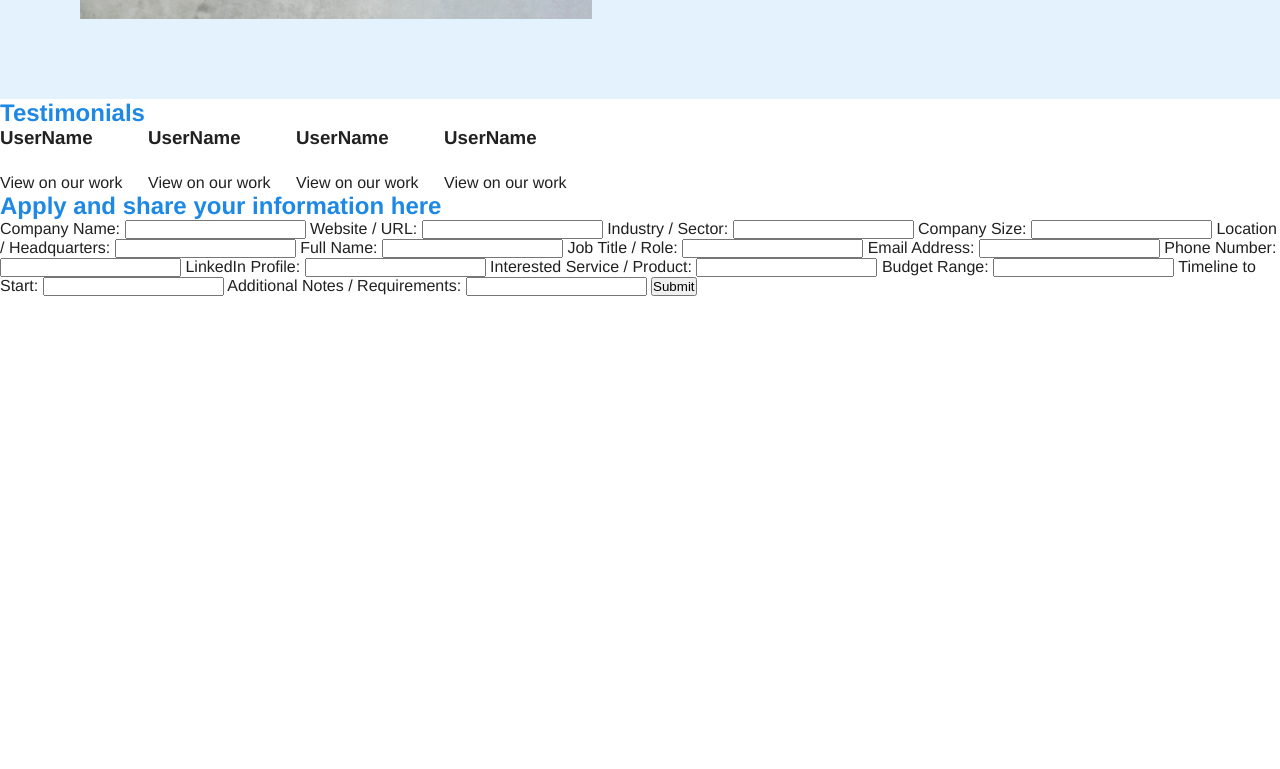
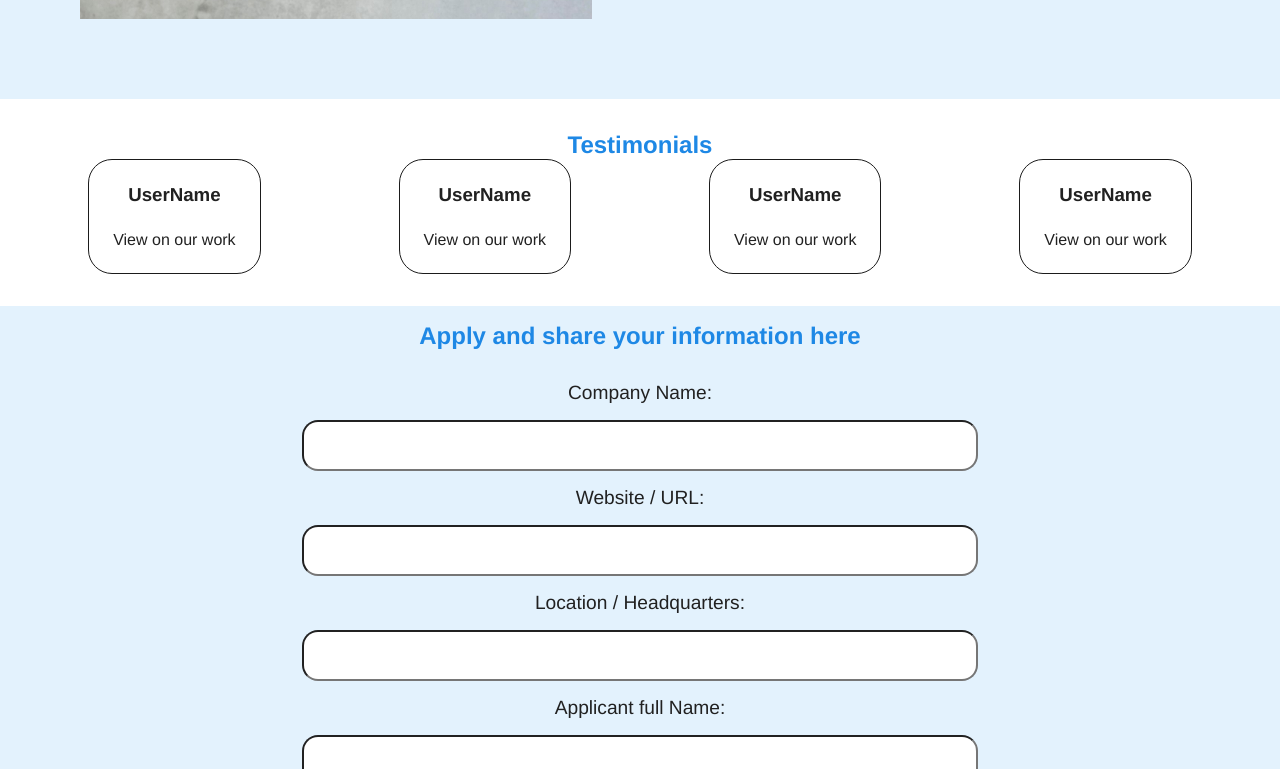
Before and after one commit to MKarthik1729/Zheal_assignment, a plain HTML site: page index.html in a window 1280 px wide. Shown: the part 1229-1998 px from the top of the page. Before the commit the page ends 1525 px from the top, so only its background shows below. Drawn offline with Linux system fonts and the light colour scheme.

Commit message:
basic version

```diff
--- a/index.css
+++ b/index.css
@@ -1,20 +1,30 @@
 :root {
 
-  --primary-color: #1E88E5;   /* Blue - trust, unity */
-  --secondary-color: #43A047; /* Green - growth, hope */
-  --highlight-color: #FFC107; /* Amber - energy, CTA */
+    --primary-color: #1E88E5;
+    /* Blue - trust, unity */
+    --secondary-color: #43A047;
+    /* Green - growth, hope */
+    --highlight-color: #FFC107;
+    /* Amber - energy, CTA */
 
 
-  --text-light: #cecccc;      /* White for dark backgrounds */
-  --text-dark: #212121;       /* Dark for light backgrounds */
+    --text-light: #cecccc;
+    /* White for dark backgrounds */
+    --text-dark: #212121;
+    /* Dark for light backgrounds */
 
-  --background-light: rgba(255,255,255,0.8); /* Neutral page background */
-  --background-dark: #1B1B1B;  /* Optional dark section */
+    --background-light: rgba(255, 255, 255, 0.8);
+    /* Neutral page background */
+    --background-dark: #1B1B1B;
+    /* Optional dark section */
 
 
-  --button-hover: #1565C0;    /* Darker blue for hover states */
-  --accent-light: #E3F2FD;    /* Soft blue tint */
-  --border-color: #E0E0E0;    /* Light gray borders */
+    --button-hover: #1565C0;
+    /* Darker blue for hover states */
+    --accent-light: #E3F2FD;
+    /* Soft blue tint */
+    --border-color: #E0E0E0;
+    /* Light gray borders */
 }
 
 /* Example usage */
@@ -25,18 +35,20 @@ body {
 }
 
 
-* , body{
+*,
+body {
     padding: 0;
     margin: 0;
 }
 
 
-.heading{
+.heading {
     color: var(--primary-color);
     font-weight: bold;
     font-size: x-large;
 }
-.reqBtn{
+
+.reqBtn {
     background-color: var(--secondary-color);
     padding: 3vh;
     border-radius: 3vh;
@@ -44,114 +56,201 @@ margin: 0;
     font-size: large;
     /* margin-right: 2vw; */
 }
-.banner{
+
+.banner {
     text-align: center;
 }
-.banner p{
+
+.banner p {
     padding: 2vh 0 2vh 0;
 }
 
-.about{
+.about {
     display: flex;
     background-color: var(--accent-light);
 }
 
-.testimonials div{
- display: flex;
- gap:2vw;
+.testimonials{
+        align-items: center;
+    text-align: center;
+    padding: 4vh;
 }
 
-.testimonials div div{
+/* .testimonials div {
+    display: flex;
+    gap: 2vw;
+    justify-content: space-around;
+} */
+
+.testimonials div div {
     flex-direction: column;
+    border: 1px solid var(--background-dark);
+    padding: 3vh;
+    border-radius: 3vh;
 }
+
+.leadform {
+    background-color: var(--accent-light);
+    width: 100vw;
+    text-align: center;
+    align-content: center;
+    align-items: center;
+    justify-content: center;
+}
+
+.leadform h3 {
+    padding: 2vh;
+}
+
+.leadform label {
+    display: block;
+    font-size: larger;
+    padding: 2vh;
+}
+
+.leadform input {
+    /* display: block; */
+    /* align-self: center; */
+    padding: 2vh;
+    border-radius: 2vh;
+
+}
+
+.submitBtn {
+    padding: 3vh;
+    margin: 3vh;
+}
+
 
 
 /* Mobile */
 @media (max-width: 767px) {
-.banner{
+    .banner {
         background-image: url('./public/ngo1.jpg');
         background-position: 20%;
         min-height: 50vh;
         align-content: center;
     }
-.banner div{
+
+    .banner div {
         padding: 2vh;
         background-color: var(--background-light);
         border-radius: 2vh;
         margin: 5vw;
     }
-.about{
+
+    .about {
         flex-direction: column;
     }
-.about img{
+
+    .about img {
         height: 50vh;
     }
-.about div{
+
+    .about div {
         padding: 4vh;
         align-content: center;
     }
-.about div h3{
+
+    .about div h3 {
         padding-bottom: 15px;
     }
 
+    .leadform input {
+        width: 80vw;
+    }
 }
 
 /* Tablet */
 @media (min-width: 768px) and (max-width: 1024px) {
-.banner{
+    .banner {
         background-image: url('./public/ngo1.jpg');
         height: 90vh;
         padding: 10vh 10vw 10vh 50vw;
         text-align: center;
         align-content: center;
     }
-.banner div{
+
+    .banner div {
         padding: 2vh;
         background-color: var(--background-light);
         border-radius: 2vh;
     }
 
 
-.about img{
+    .about img {
         max-height: 50vh;
         width: 40vw;
         padding: 10vh;
     }
-.about div{
+
+    .about div {
         padding: 4vh;
         align-content: center;
     }
-.about div h3{
+
+    .about div h3 {
         padding-bottom: 15px;
+    }
+
+.testimonials div {
+    display: flex;
+    gap: 2vw;
+    justify-content: space-around;
+}
+
+
+
+
+    .leadform input {
+        width: 60vw;
     }
 
 }
 
 /* Laptop / Desktop */
 @media (min-width: 1025px) {
-.banner{
+    .banner {
         background-image: url('./public/ngo1.jpg');
         height: 90vh;
         padding: 10vh 10vw 10vh 50vw;
     }
-.banner div{
+
+    .banner div {
         height: 50vh;
         padding-top: 25vh;
         padding-left: 10vw;
     }
-.about{
+
+    .about {
         background-color: var(--accent-light);
     }
-.about img{
+
+    .about img {
         width: 40vw;
         padding: 10vh;
     }
-.about div{
+
+    .about div {
         padding: 10vh;
         align-content: center;
     }
-.about div h3{
+
+    .about div h3 {
         padding-bottom: 15px;
     }
 
+.testimonials div {
+    display: flex;
+    gap: 2vw;
+    justify-content: space-around;
 }
+
+
+
+    .leadform input {
+        width: 50vw;
+    }
+
+
+}
--- a/index.html
+++ b/index.html
@@ -63,16 +63,11 @@
             <label for="website">Website / URL:</label>
             <input type="url" id="website" name="website">
 
-            <label for="industry">Industry / Sector:</label>
-            <input type="text" id="industry" name="industry">
-
-            <label for="company_size">Company Size:</label>
-            <input type="text" id="company_size" name="company_size">
 
             <label for="location">Location / Headquarters:</label>
             <input type="text" id="location" name="location">
 
-            <label for="contact_name">Full Name:</label>
+            <label for="contact_name">Applicant full Name:</label>
             <input type="text" id="contact_name" name="contact_name" required>
 
             <label for="job_title">Job Title / Role:</label>
@@ -84,22 +79,14 @@
             <label for="phone">Phone Number:</label>
             <input type="tel" id="phone" name="phone">
 
-            <label for="linkedin">LinkedIn Profile:</label>
-            <input type="url" id="linkedin" name="linkedin">
-
-            <label for="interested_service">Interested Service / Product:</label>
-            <input type="text" id="interested_service" name="interested_service">
 
             <label for="budget">Budget Range:</label>
             <input type="text" id="budget" name="budget">
 
-            <label for="timeline">Timeline to Start:</label>
-            <input type="text" id="timeline" name="timeline">
-
             <label for="notes">Additional Notes / Requirements:</label>
             <input type="text" id="notes" name="notes">
 
-            <input type="submit" value="Submit">
+            <input class="reqBtn submitBtn" type="submit" value="Submit">
 
         </form>
 
```
Lines whose indentation alone changed are shown as unchanged.
